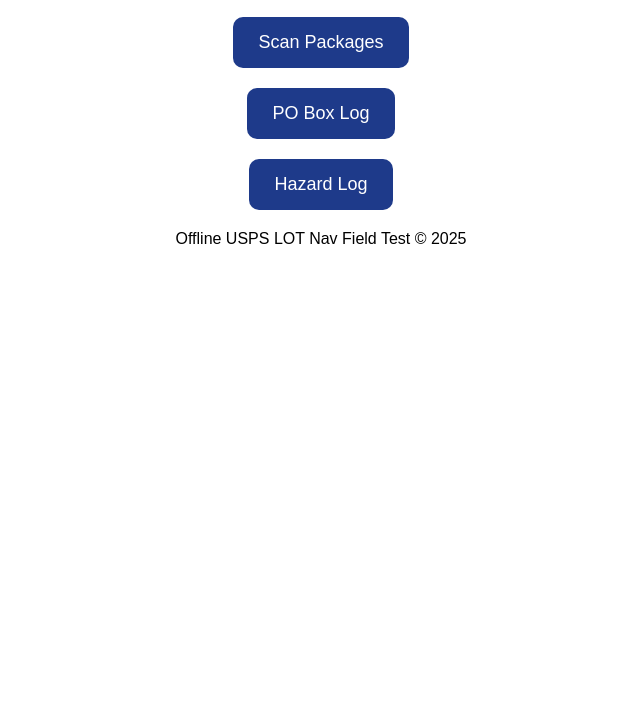
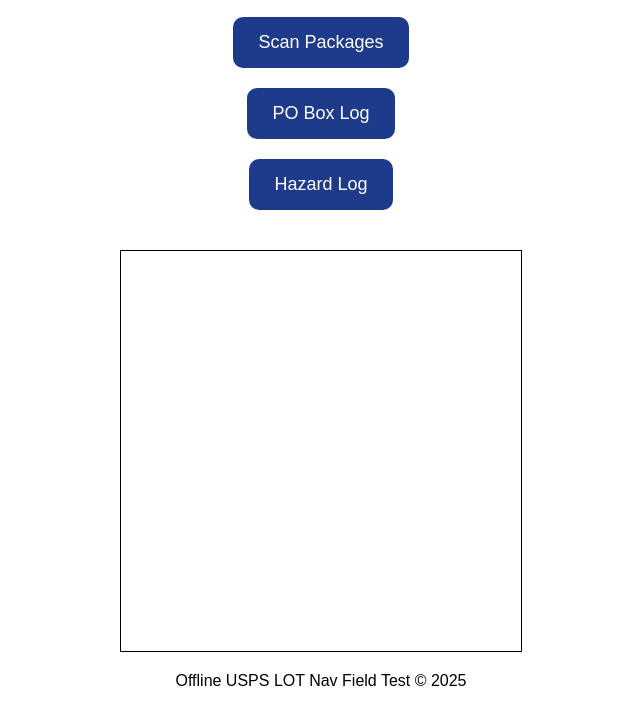
Before and after one commit to joshuarotgers/Uspstest, a plain HTML site: page index.html in a window 1280 px wide. Shown: the part 162-886 px from the top of the page, without its empty margins (319-959 px from the left). Before the commit the page ends 800 px from the top, so only its background shows below. Drawn offline with Linux system fonts and the light colour scheme.

Commit message:
Update index.html

```diff
--- a/index.html
+++ b/index.html
@@ -16,6 +16,7 @@
     <button id="scanPackagesBtn">Scan Packages</button>
     <button id="poBoxAdminBtn">PO Box Log</button>
     <button id="hazardLogBtn">Hazard Log</button>
+    <canvas id="mapCanvas" width="400" height="400" style="border:1px solid black; margin-top:20px;"></canvas>
   </main>
 
   <footer>
```
